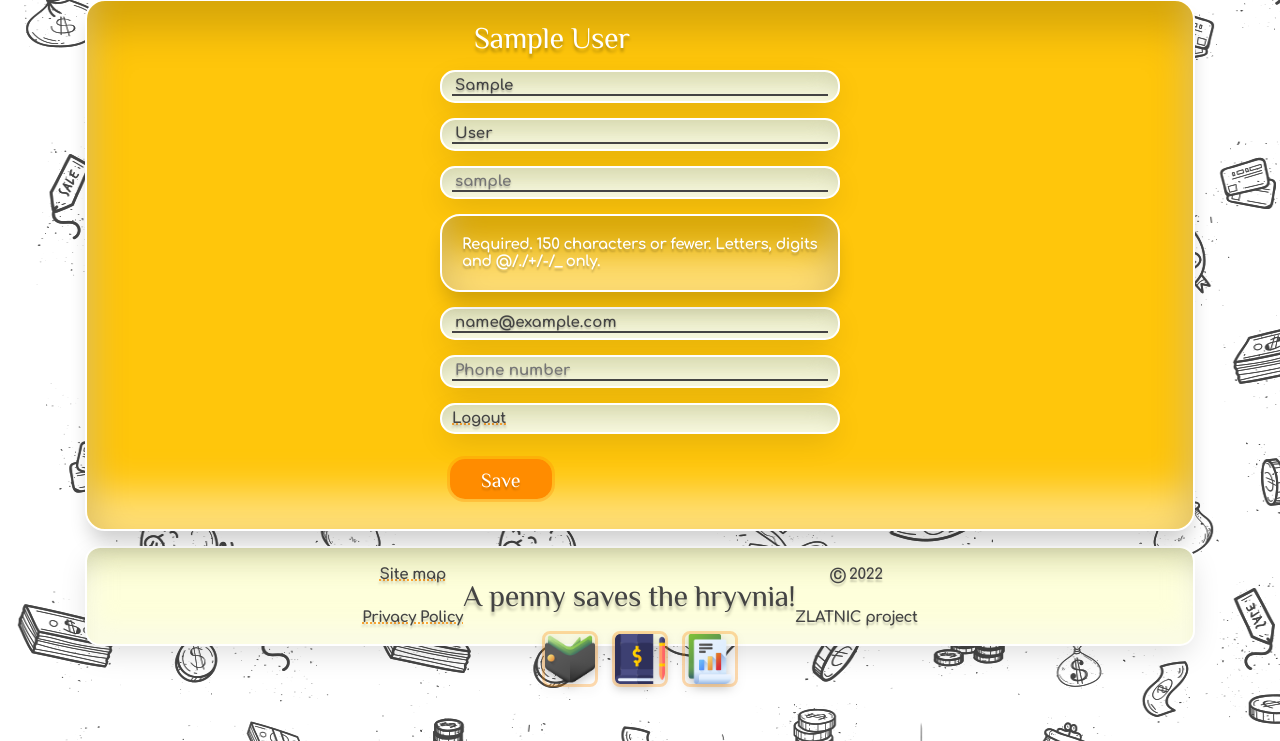
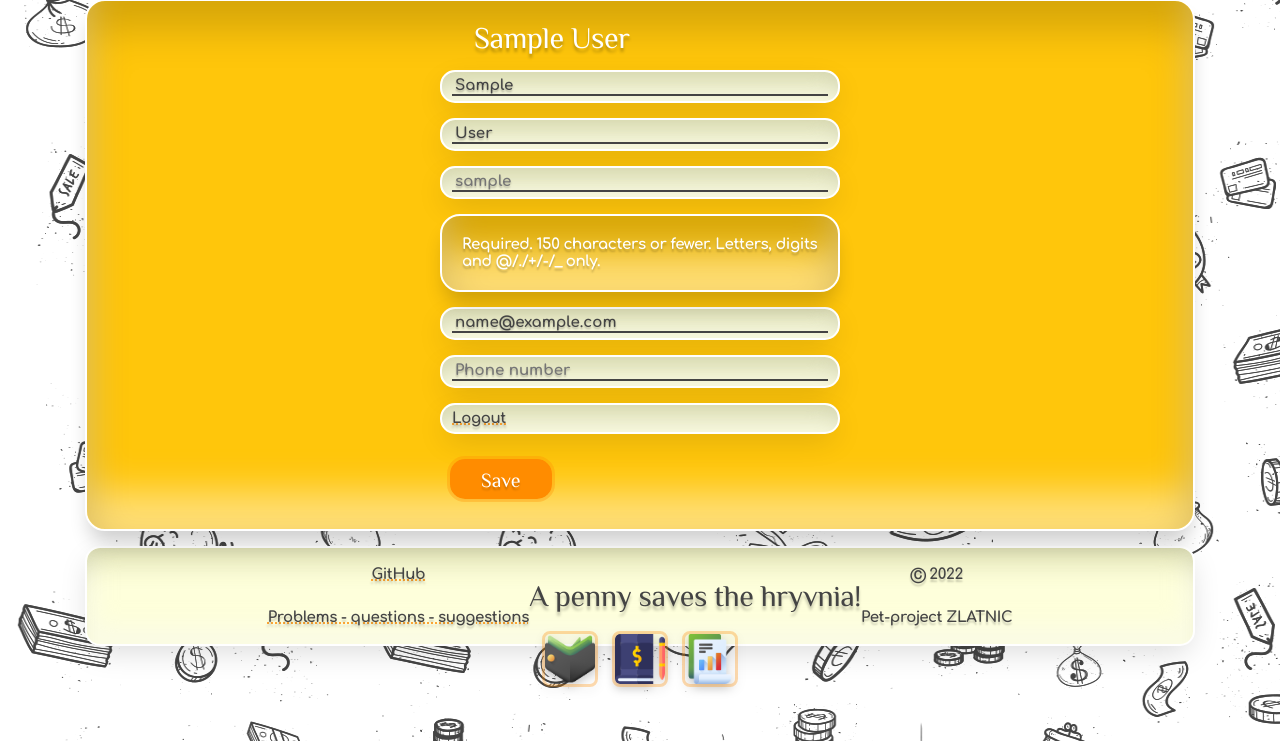
Before and after one commit to AndriyKy/zlatnic, a Django app: page /account in a window 1280 px wide. Shown: the part 101-842 px from the top of the page. Run offline with Django 4.2, Linux system fonts and the light colour scheme; the visitor is signed in with stand-in values (Sample User, id 1); some web fonts are replaced.

Commit message:
fix: Minor fix for README.md and footer.html

```diff
--- a/templates/includes/footer.html
+++ b/templates/includes/footer.html
@@ -2,7 +2,7 @@
   <table class="_comforta_bold text_shadow">
     <tr>
       <td>
-        <a href="">Site map</a>
+        <a href="https://github.com/AndriyKy/zlatnic.git">GitHub</a>
       </td>
       <td rowspan="2">
         <h1>A penny saves the hryvnia!</h1>
@@ -10,8 +10,8 @@
       <td>Ⓒ 2022</td>
     </tr>
     <tr>
-      <td><a href="">Privacy Policy</a></td>
-      <td>ZLATNIC project</td>
+      <td><a href="https://github.com/AndriyKy/zlatnic/discussions/3">Problems - questions - suggestions</a></td>
+      <td>Pet-project ZLATNIC</td>
     </tr>
   </table>
 </footer>
```
Also changed, not shown: README.md.
